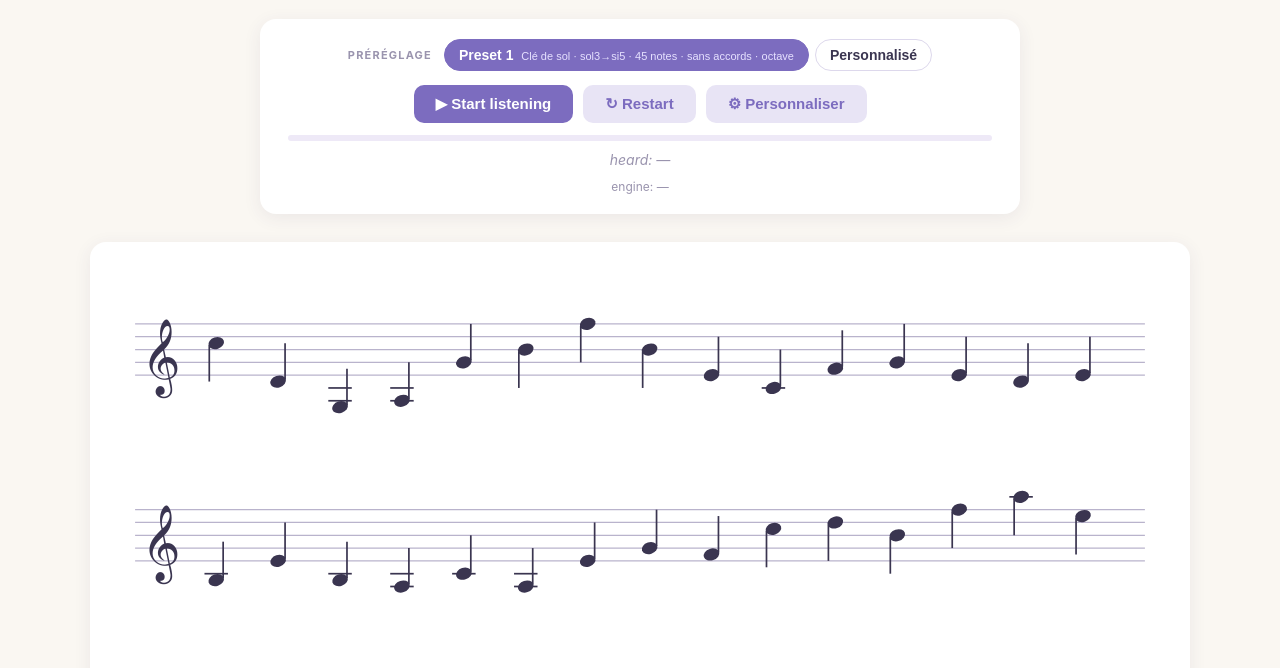
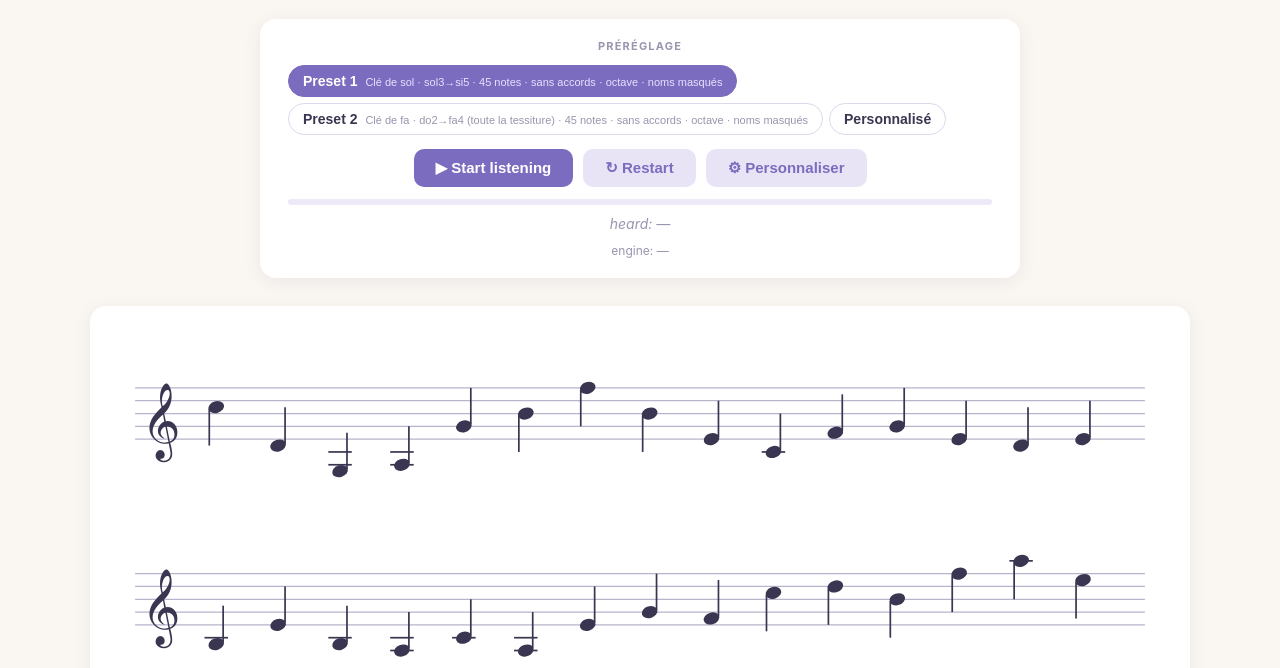
Before and after one commit to palpycus/solfege, a plain HTML site: page index.html in a window 1280 px wide. Shown: the part 95-763 px from the top of the page. Drawn offline with Linux system fonts and the light colour scheme.

Commit message:
Preset 1 hides note names; add Preset 2 for clé de fa over its full range
Preset 2: clé de fa, do2→fa4, 45 notes, no chords, max interval octave,
note names hidden. Showing/hiding note names now counts toward preset
matching.

Co-Authored-By: Claude Fable 5.1 <noreply@anthropic.com>

```diff
--- a/index.html
+++ b/index.html
@@ -424,10 +424,13 @@ const CHORD_SIZES = [[1, 'Non'], [2, '2 notes'], [3, '3 notes'], [4, '4 notes']]
 /* Presets: a named bundle of exercise settings. Preset 1 is the default. */
 const PRESETS = [
   { id: 'preset1', label: 'Preset 1',
-    hint: 'Clé de sol · sol3→si5 · 45 notes · sans accords · octave',
-    settings: { clef: 'treble', low: 25, high: 41, count: 45, leap: 7, chord: 1 } },   // sol3=25, si5=41
+    hint: 'Clé de sol · sol3→si5 · 45 notes · sans accords · octave · noms masqués',
+    settings: { clef: 'treble', low: 25, high: 41, count: 45, leap: 7, chord: 1, showLabels: false } },   // sol3=25, si5=41
+  { id: 'preset2', label: 'Preset 2',
+    hint: 'Clé de fa · do2→fa4 (toute la tessiture) · 45 notes · sans accords · octave · noms masqués',
+    settings: { clef: 'bass', low: 14, high: 31, count: 45, leap: 7, chord: 1, showLabels: false } },     // do2=14, fa4=31
 ];
-const settings = { ...PRESETS[0].settings, showLabels: true };
+const settings = { ...PRESETS[0].settings };
 const lowSel = document.getElementById('lowSel'), highSel = document.getElementById('highSel');
 
 function degName(d) { return DISPLAY[SYLLABLES[d % 7]] + Math.floor(d / 7); }
@@ -520,7 +523,7 @@ function buildSettingsUI() {
   makeChips(document.getElementById('labelChips'),
     [{ value: true, html: 'Afficher' }, { value: false, html: 'Masquer' }],
     settings.showLabels, v => { settings.showLabels = v; },
-    drawStaff);   // display-only: redraw without regenerating the exercise
+    () => { drawStaff(); updatePresetChips(); });   // display-only: redraw without regenerating the exercise
 
   makeChips(document.getElementById('chordChips'),
     CHORD_SIZES.map(([v, label]) => ({ value: v, html: label })),
```
